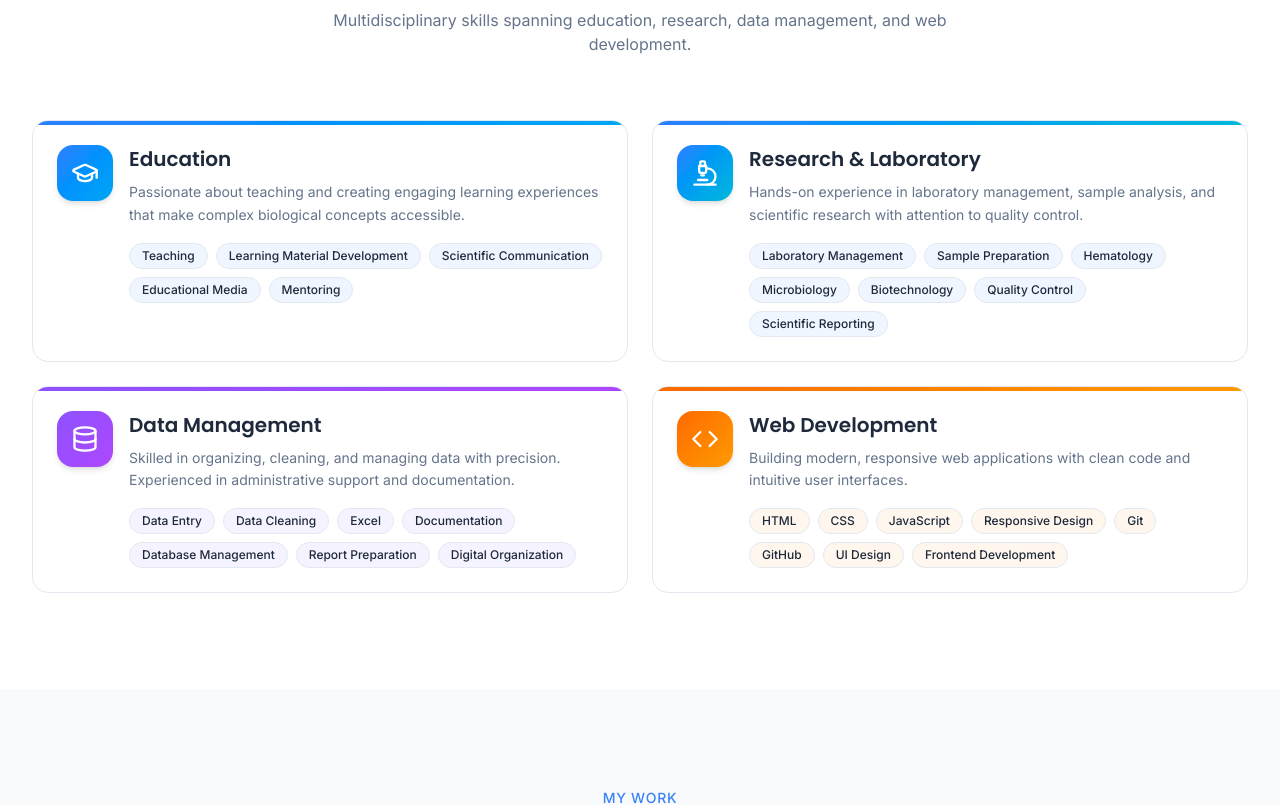
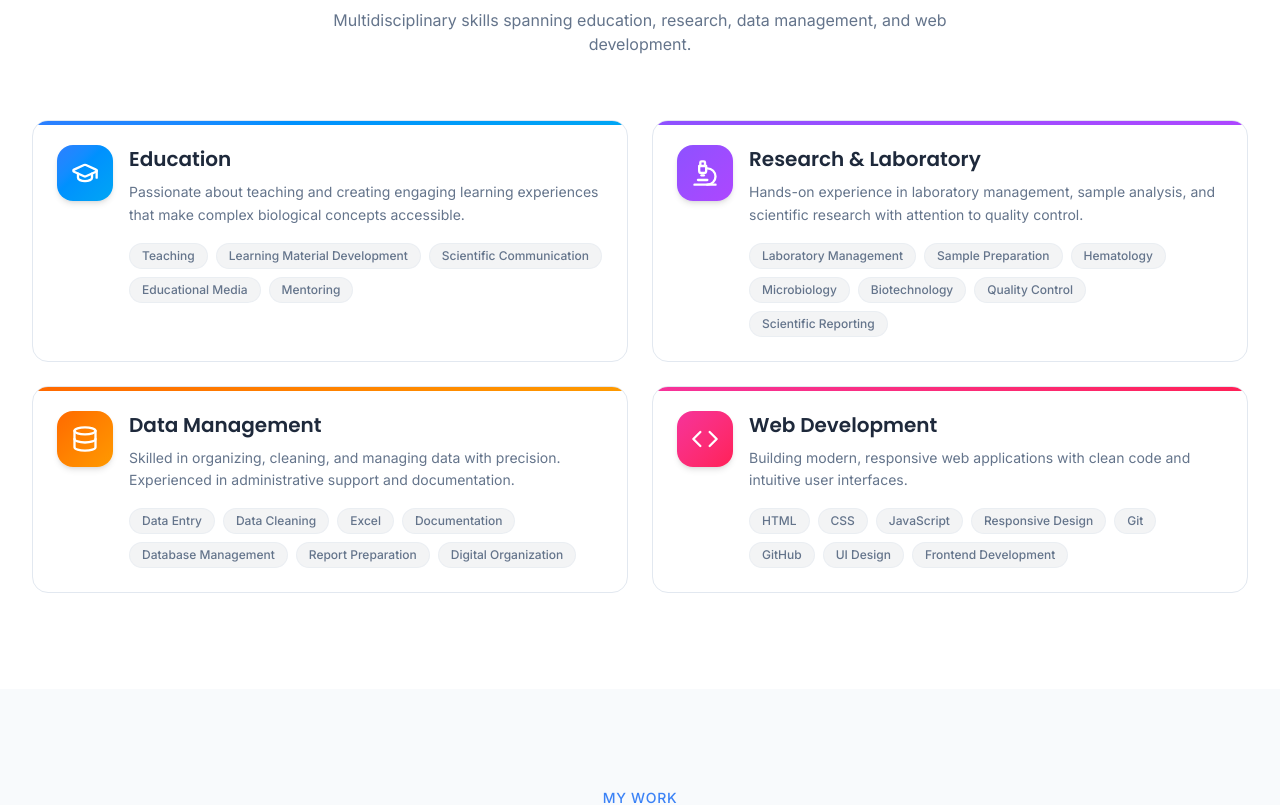
Before and after one commit to eronmen20/Portfolio, a Next.js app: page / in a window 1280 px wide. Shown: the part 1760-2565 px from the top of the page. Built offline with nearby package versions, Linux system fonts and the light colour scheme.

Commit message:
style: skill tags now transparent with clean muted text

```diff
--- a/src/components/Expertise.tsx
+++ b/src/components/Expertise.tsx
@@ -13,23 +13,9 @@ const iconMap: Record<string, React.ElementType> = {
 
 const colorMap: Record<string, string> = {
   Education: "from-blue-500 to-sky-500",
-  "Research & Laboratory": "from-blue-500 to-cyan-500",
-  "Data Management": "from-violet-500 to-purple-500",
-  "Web Development": "from-orange-500 to-amber-500",
-};
-
-const bgMap: Record<string, string> = {
-  Education: "bg-blue-50 dark:bg-blue-950/30",
-  "Research & Laboratory": "bg-blue-50 dark:bg-blue-950/30",
-  "Data Management": "bg-violet-50 dark:bg-violet-950/30",
-  "Web Development": "bg-orange-50 dark:bg-orange-950/30",
-};
-
-const borderMap: Record<string, string> = {
-  Education: "hover:border-blue-400/40",
-  "Research & Laboratory": "hover:border-blue-400/40",
-  "Data Management": "hover:border-violet-400/40",
-  "Web Development": "hover:border-orange-400/40",
+  "Research & Laboratory": "from-violet-500 to-purple-500",
+  "Data Management": "from-orange-500 to-amber-500",
+  "Web Development": "from-pink-500 to-rose-500",
 };
 
 export default function Expertise() {
@@ -61,8 +47,6 @@ export default function Expertise() {
           {content.expertise.map((item, i) => {
             const Icon = iconMap[item.title] || Code;
             const color = colorMap[item.title] || "from-gray-500 to-gray-600";
-            const bg = bgMap[item.title] || "bg-gray-50 dark:bg-gray-950/30";
-            const borderHover = borderMap[item.title] || "hover:border-gray-400/40";
 
             return (
               <motion.div
@@ -71,17 +55,13 @@ export default function Expertise() {
                 whileInView={{ opacity: 1, y: 0 }}
                 viewport={{ once: true }}
                 transition={{ delay: i * 0.15, duration: 0.5 }}
-                className={`group relative p-6 rounded-2xl bg-card border border-border ${borderHover} hover:shadow-xl transition-all duration-300 overflow-hidden`}
+                className="group relative p-6 rounded-2xl bg-card border border-border hover:border-primary/30 hover:shadow-xl transition-all duration-300 overflow-hidden"
               >
-                {/* Colorful top accent bar - always visible */}
-                <div
-                  className={`absolute top-0 left-0 right-0 h-1 bg-gradient-to-r ${color}`}
-                />
+                {/* Colorful top accent bar */}
+                <div className={`absolute top-0 left-0 right-0 h-1 bg-gradient-to-r ${color}`} />
 
                 <div className="flex items-start gap-4">
-                  <div
-                    className={`flex-shrink-0 w-14 h-14 rounded-2xl bg-gradient-to-br ${color} flex items-center justify-center group-hover:scale-110 transition-transform shadow-md`}
-                  >
+                  <div className={`flex-shrink-0 w-14 h-14 rounded-2xl bg-gradient-to-br ${color} flex items-center justify-center group-hover:scale-110 transition-transform shadow-md`}>
                     <Icon className="w-7 h-7 text-white" />
                   </div>
 
@@ -93,12 +73,12 @@ export default function Expertise() {
                       {item.description}
                     </p>
 
-                    {/* Skill tags */}
+                    {/* Skill tags - transparent, clean */}
                     <div className="flex flex-wrap gap-2">
                       {item.skills.map((skill) => (
                         <span
                           key={skill}
-                          className={`px-3 py-1 text-xs font-medium rounded-full ${bg} text-foreground border border-border transition-colors`}
+                          className="px-3 py-1 text-xs font-medium rounded-full bg-foreground/5 text-muted-foreground border border-border/50"
                         >
                           {skill}
                         </span>
--- a/src/components/Skills.tsx
+++ b/src/components/Skills.tsx
@@ -13,19 +13,11 @@ const iconMap: Record<string, React.ElementType> = {
 };
 
 const colorMap: Record<string, string> = {
-  "Laboratory Skills": "from-blue-500 to-cyan-400",
-  "Research Skills": "from-blue-500 to-sky-400",
-  "Data Management": "from-violet-500 to-purple-400",
-  "Web Development": "from-orange-500 to-amber-400",
-  "Soft Skills": "from-pink-500 to-rose-400",
-};
-
-const chipColorMap: Record<string, string> = {
-  "Laboratory Skills": "bg-blue-50 dark:bg-blue-950/30 border-blue-200 dark:border-blue-800/30",
-  "Research Skills": "bg-blue-50 dark:bg-blue-950/30 border-blue-200 dark:border-blue-800/30",
-  "Data Management": "bg-violet-50 dark:bg-violet-950/30 border-violet-200 dark:border-violet-800/30",
-  "Web Development": "bg-orange-50 dark:bg-orange-950/30 border-orange-200 dark:border-orange-800/30",
-  "Soft Skills": "bg-pink-50 dark:bg-pink-950/30 border-pink-200 dark:border-pink-800/30",
+  "Laboratory Skills": "from-blue-500 to-sky-400",
+  "Research Skills": "from-violet-500 to-purple-400",
+  "Data Management": "from-orange-500 to-amber-400",
+  "Web Development": "from-pink-500 to-rose-400",
+  "Soft Skills": "from-cyan-500 to-teal-400",
 };
 
 export default function Skills() {
@@ -58,7 +50,6 @@ export default function Skills() {
           {data.categories.map((cat, i) => {
             const Icon = iconMap[cat.title] || Code;
             const color = colorMap[cat.title] || "from-gray-500 to-gray-600";
-            const chipColor = chipColorMap[cat.title] || "bg-gray-50 dark:bg-gray-950/30";
 
             return (
               <motion.div
@@ -70,9 +61,7 @@ export default function Skills() {
                 className="p-6 rounded-2xl bg-card border border-border hover:border-primary/30 hover:shadow-lg transition-all group"
               >
                 <div className="flex items-center gap-3 mb-5">
-                  <div
-                    className={`w-11 h-11 rounded-xl bg-gradient-to-br ${color} flex items-center justify-center group-hover:scale-110 transition-transform shadow-md`}
-                  >
+                  <div className={`w-11 h-11 rounded-xl bg-gradient-to-br ${color} flex items-center justify-center group-hover:scale-110 transition-transform shadow-md`}>
                     <Icon className="w-5 h-5 text-white" />
                   </div>
                   <h3 className="text-lg font-heading font-semibold">
@@ -80,7 +69,7 @@ export default function Skills() {
                   </h3>
                 </div>
 
-                {/* Skill Chips with color */}
+                {/* Skill Chips - transparent, clean */}
                 <div className="flex flex-wrap gap-2">
                   {cat.skills.map((skill, j) => (
                     <motion.span
@@ -89,7 +78,7 @@ export default function Skills() {
                       whileInView={{ opacity: 1, scale: 1 }}
                       viewport={{ once: true }}
                       transition={{ delay: i * 0.1 + j * 0.05 }}
-                      className={`px-3 py-1.5 text-sm rounded-full ${chipColor} text-foreground font-medium transition-all cursor-default`}
+                      className="px-3 py-1.5 text-sm rounded-full bg-foreground/5 text-muted-foreground border border-border/50 font-medium"
                     >
                       {skill}
                     </motion.span>
```
